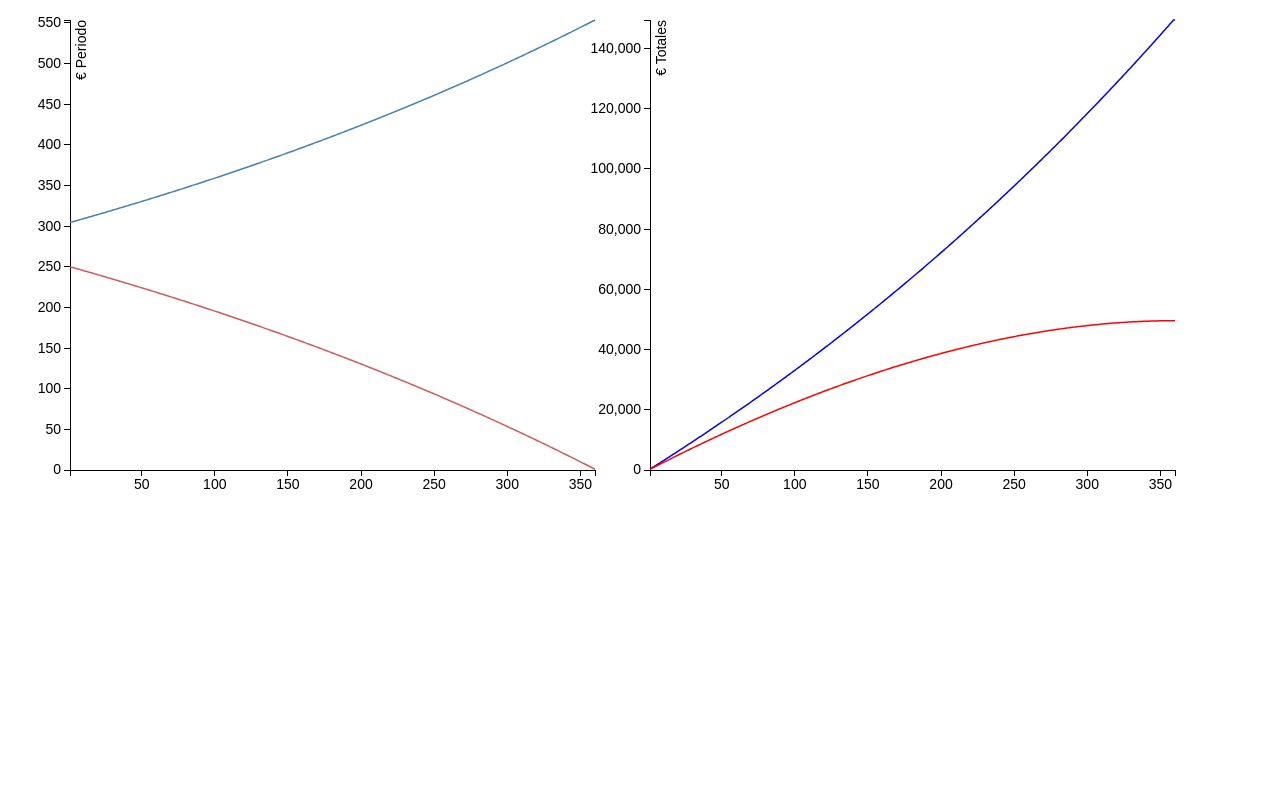
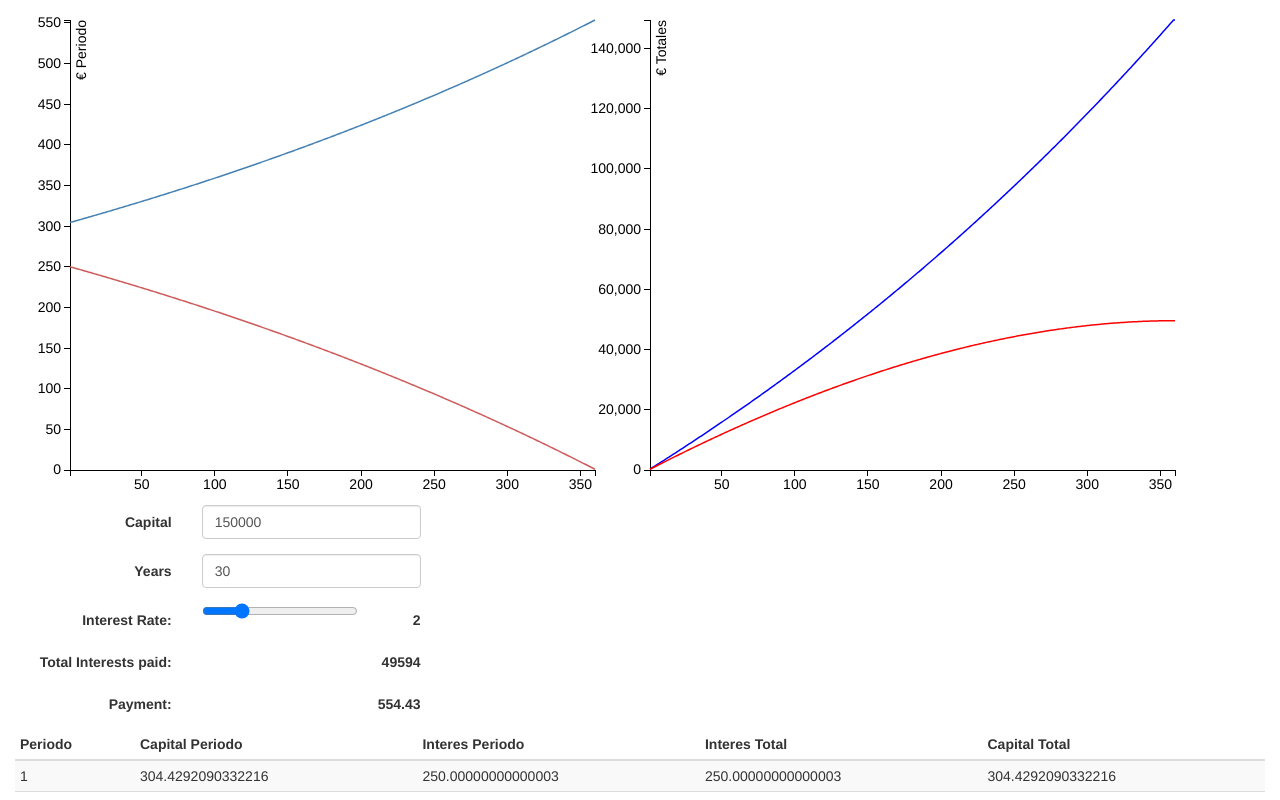
Before and after one commit to epeicher/Hypotheke, a React (Create React App) app in the folder reactpotheke/: page / in a window 1280 px wide. Shown: the top 800 px of the page. Built offline with nearby package versions, Linux system fonts and the light colour scheme.

Commit message:
Completes React version

```diff
--- a/reactpotheke/package.json
+++ b/reactpotheke/package.json
@@ -6,8 +6,10 @@
     "react-scripts": "0.6.1"
   },
   "dependencies": {
+    "bootstrap": "^3.3.7",
     "d3": "^3.5.17",
     "react": "^15.3.2",
+    "react-bootstrap": "^0.30.5",
     "react-dom": "^15.3.2"
   },
   "scripts": {
--- a/reactpotheke/public/index.html
+++ b/reactpotheke/public/index.html
@@ -4,7 +4,6 @@
     <meta charset="utf-8">
     <meta name="viewport" content="width=device-width, initial-scale=1">
     <link rel="shortcut icon" href="%PUBLIC_URL%/favicon.ico">
-    <link rel="stylesheet" href="https://maxcdn.bootstrapcdn.com/bootstrap/3.3.6/css/bootstrap.min.css" />
     <link rel="stylesheet" type="text/css" href="%PUBLIC_URL%/css/hypotheke.css">
     <!--
       Notice the use of %PUBLIC_URL% in the tag above.
--- /dev/null
+++ b/reactpotheke/src/AmortizationTable.js
@@ -0,0 +1,28 @@
+import React from 'react'
+
+const AmortizationTable = (props) => (
+    <table className="table table-condensed table-striped">
+        <thead>
+        <tr>
+            <th>Periodo</th>
+            <th>Capital Periodo</th>
+            <th>Interes Periodo</th>
+            <th>Interes Total</th>
+            <th>Capital Total</th>
+        </tr>
+        </thead>
+        <tbody>
+        {props.tablaAmortizacion.map(item => (
+            <tr key={item.periodo}>
+                <td>{item.periodo}</td>
+                <td>{item.capitalPeriodo}</td>
+                <td>{item.interesPeriodo}</td>
+                <td>{item.interesTotal}</td>
+                <td>{item.capitalTotal}</td>
+            </tr>
+        ))}
+        </tbody>
+    </table>
+)
+
+export default AmortizationTable
--- a/reactpotheke/src/App.js
+++ b/reactpotheke/src/App.js
@@ -1,7 +1,8 @@
 import React, { Component } from 'react';
-import chartService from './common/charts';
-import hypoMath from './common/mathServiceModule';
-
+import updateCharts from './common/charts';
+import * as hypoMath from './common/mathServiceModule';
+import AmortizationTable from './AmortizationTable'
+import HipoForm from './HipoForm'
 
 
 class App extends Component {
@@ -10,26 +11,71 @@ class App extends Component {
     super();
     this.state = this.getMyInitialState();
     let data = hypoMath.calculateAmortizationTable(this.state);
-    chartService().updateCharts(data);
+    updateCharts(data);
+  }
+
+  componentWillMount() {
+    this.updateState(this.state)
+  }
+
+  updateState(newSt) {
+    let data = hypoMath.calculateAmortizationTable(newSt);
+    updateCharts(data);
+    this.setState(Object.assign(
+      newSt,
+      {
+        tablaAmortizacion : data,
+        cuota: Math.round(hypoMath.calculateCuota(newSt)*100)/100
+      }
+    ));
   }
 
   getMyInitialState() {
     return {
       n : 30,
       i : 2,
-      C : 150000,
-      getAnnos: function() { return this.n * 12 },
-      getInterest: function () { return this.i / 1200},
-      getCuota : () => {
-        var c = hypoMath.calculateCuota(this);
-        return Math.round(c*100)/100;
-      }
+      C : 150000
     }
+  }
+
+  updateCapital(v) {
+    let st = Object.assign(
+      this.state,
+      {C: v.target.value}
+    )
+    this.updateState(st);
+  }
+
+  updateInteres(v) {
+    let st = Object.assign(
+      this.state,
+      {i: v.target.value}
+    )
+    this.updateState(st);
+  }
+
+  updateAgnos(v) {
+    let st = Object.assign(
+      this.state,
+      {n: v.target.value}
+    )
+    this.updateState(st);
+  }
+
+  getInteresTotal() {
+    let t = this.state.tablaAmortizacion;
+    return Math.round(t[t.length-1].interesTotal*100/100);
   }
 
   render() {
     return (
       <div className="container-fluid">
+        <HipoForm cuota={this.state.cuota} interes={this.state.i} capital={this.state.C}
+          agnos={this.state.n} interesTotal={this.getInteresTotal()}
+          onChangeCapital={this.updateCapital.bind(this)}
+          onChangeAgnos={this.updateAgnos.bind(this)}
+          onChangeInteres={this.updateInteres.bind(this)} />
+        <AmortizationTable tablaAmortizacion={this.state.tablaAmortizacion} />
       </div>
     );
   }
--- /dev/null
+++ b/reactpotheke/src/HipoForm.js
@@ -0,0 +1,43 @@
+import React from 'react'
+
+export default (props) => {
+    let {cuota, agnos, capital, interes, interesTotal, onChangeCapital, onChangeAgnos, onChangeInteres} = props;
+    return (
+    <div className="row">
+      <div className="col-md-7">
+        <form className="form-horizontal" role="form">
+          <div className="form-group">
+            <label htmlFor="iCapital" className="col-sm-3 control-label">Capital</label>
+            <div className="col-sm-4">
+              <input type="number" step="10000" className="form-control" id="iCapital" placeholder="Capital"
+                value={capital} onChange={onChangeCapital} />
+            </div>
+          </div>
+          <div className="form-group">
+            <label htmlFor="iPeriodos" className="col-sm-3 control-label">Years</label>
+            <div className="col-sm-4">
+              <input type="number" className="form-control" id="iPeriodos" placeholder="Numero de años"
+                value={agnos} onChange={onChangeAgnos} />
+            </div>
+          </div>
+          <div className="form-group">
+            <label htmlFor="rangeInterest" className="col-sm-3 control-label">Interest Rate: </label>
+            <div className="col-sm-3">
+              <input id="rangeInterest" type="range" name="interest" min="0.5" max="7"
+                value={interes} step="0.1" className="rangeInterest" onChange={onChangeInteres} />
+            </div>
+            <label id="interestRate" className="col-sm-1 control-label">{interes}</label>
+          </div>
+          <div className="form-group">
+            <label htmlFor="totalInterestPaid" className="col-sm-3 control-label">Total Interests paid:</label>
+              <label id="totalInterestPaid" className="col-sm-4 control-label">{interesTotal}</label>
+          </div>
+          <div className="form-group">
+            <label htmlFor="cuota" className="col-sm-3 control-label">Payment:</label>
+              <label id="cuota" className="col-sm-4 control-label">{cuota}</label>
+          </div>
+        </form>
+      </div>
+    </div>
+    )
+}
--- a/reactpotheke/src/common/charts.js
+++ b/reactpotheke/src/common/charts.js
@@ -1,8 +1,4 @@
 import * as d3 from "d3";
-
-export default function() {
-
-  var chartsServiceInstance = {};
 
    var data = {};
 
@@ -117,7 +113,7 @@ export default function() {
       .attr("class", "line4")
       .attr("d", lineInteresTotal);
 
-    chartsServiceInstance.updateCharts = function (data) {
+export default function updateCharts (data) {
     x.domain(d3.extent(data, function(d) { return d.periodo; }));
     y.domain([0,d3.max(data, function(d) { return Math.max(d.capitalPeriodo, d.interesPeriodo); })]);
     yTotal.domain([0,d3.max(data, function(d) { return Math.max(d.capitalTotal, d.interesTotal); })]);
@@ -142,7 +138,3 @@ export default function() {
       .datum(data)
       .attr("d",lineInteresTotal);
 };
-
-    return chartsServiceInstance;
-
-}
--- a/reactpotheke/src/common/mathServiceModule.js
+++ b/reactpotheke/src/common/mathServiceModule.js
@@ -1,17 +1,11 @@
-export default {
 
-	calculateAmortizationTable : function (h) {
-	    var n = h.getAnnos(),
-	     i = h.getInterest(),
-	     c = this.calculateCuota(h),
-	     k = h.C,
-	     j = 0,
-	     kp = 0,
-	     ip = 0,
-	     kt = 0,
-	     it = 0,
-	     d = 0,
-		 tabla = [];
+function calculateAmortizationTable(h) {
+    let n = getAnnos(h)
+    let	i = getInterest(h)
+    let	c = calculateCuota(h)
+    let	k = h.C
+    let [j, kp, ip, kt, it, d] = [0, 0, 0, 0, 0, 0];
+    let tabla = [];
 
     while (n > 0) {
         n -= 1;
@@ -32,14 +26,21 @@ export default {
         }
         k = d;
     }
+    return tabla;
+}
 
-	    return tabla;
-	},
+function calculateCuota(h) {
+    return (h.C * getInterest(h) / (1 - Math.pow(1 + getInterest(h), -1 * getAnnos(h))));
+}
 
-	calculateCuota : function (h) {
-		return (h.C * h.getInterest() / (1 - Math.pow(1 + h.getInterest(), -1 * h.getAnnos())));
+function getInterest(h) {
+    return h.i / 1200;
 }
+
+function getAnnos(h) {
+    return h.n * 12;
 }
+
 
 function AddToTabla(h,j,k,i,kt,it) {
     h.push({
@@ -50,3 +51,8 @@ function AddToTabla(h,j,k,i,kt,it) {
         interesTotal: it
     })
 }
+
+export {
+    calculateAmortizationTable,
+    calculateCuota
+}
--- a/reactpotheke/src/index.js
+++ b/reactpotheke/src/index.js
@@ -2,6 +2,8 @@ import React from 'react';
 import ReactDOM from 'react-dom';
 import App from './App';
 import './index.css';
+import 'bootstrap/dist/css/bootstrap.css';
+import 'bootstrap/dist/css/bootstrap-theme.css';
 
 ReactDOM.render(
   <App />,
```
Also changed, not shown: 15 other files (tests, documents, lock files or other folders). Lines whose indentation alone changed are shown as unchanged.
